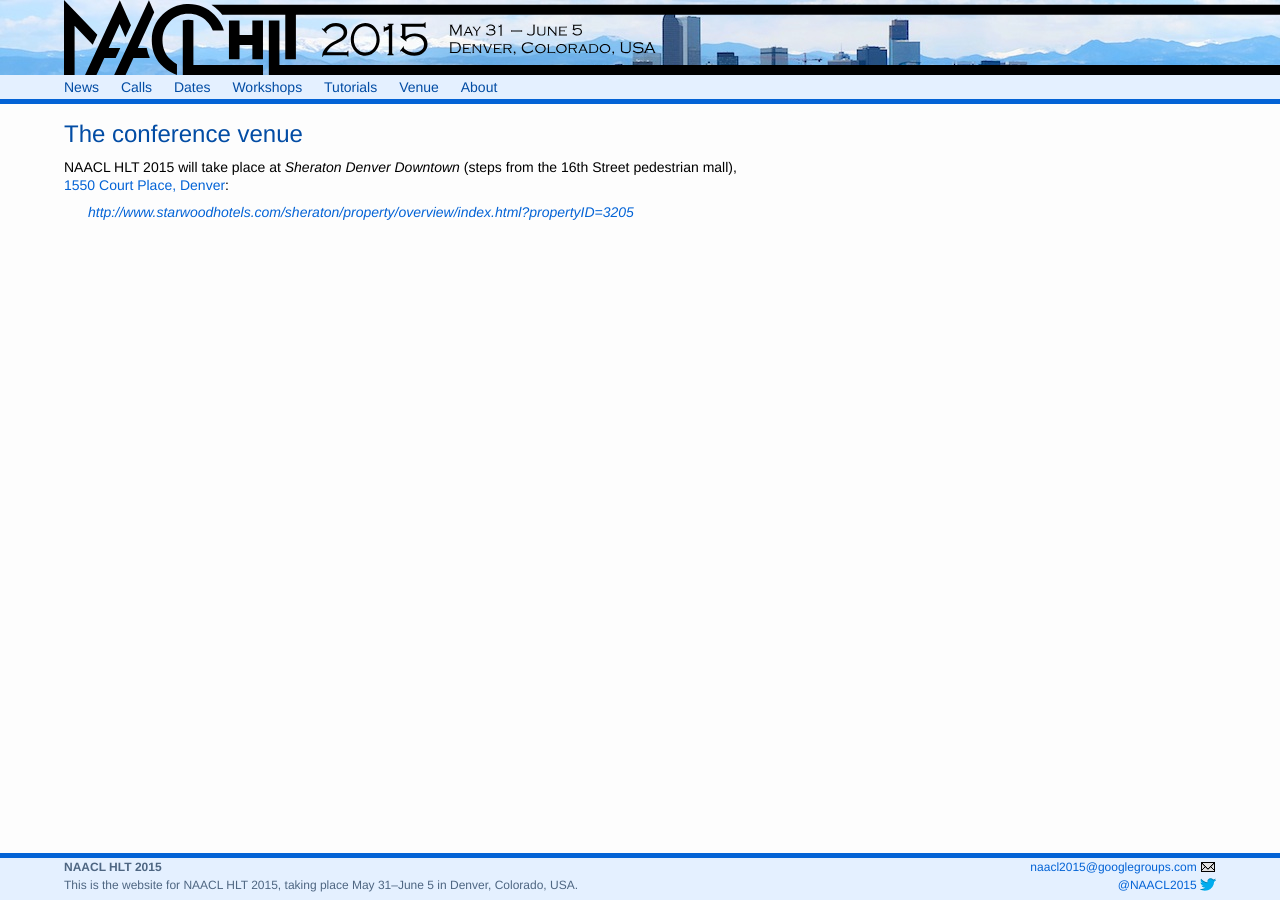
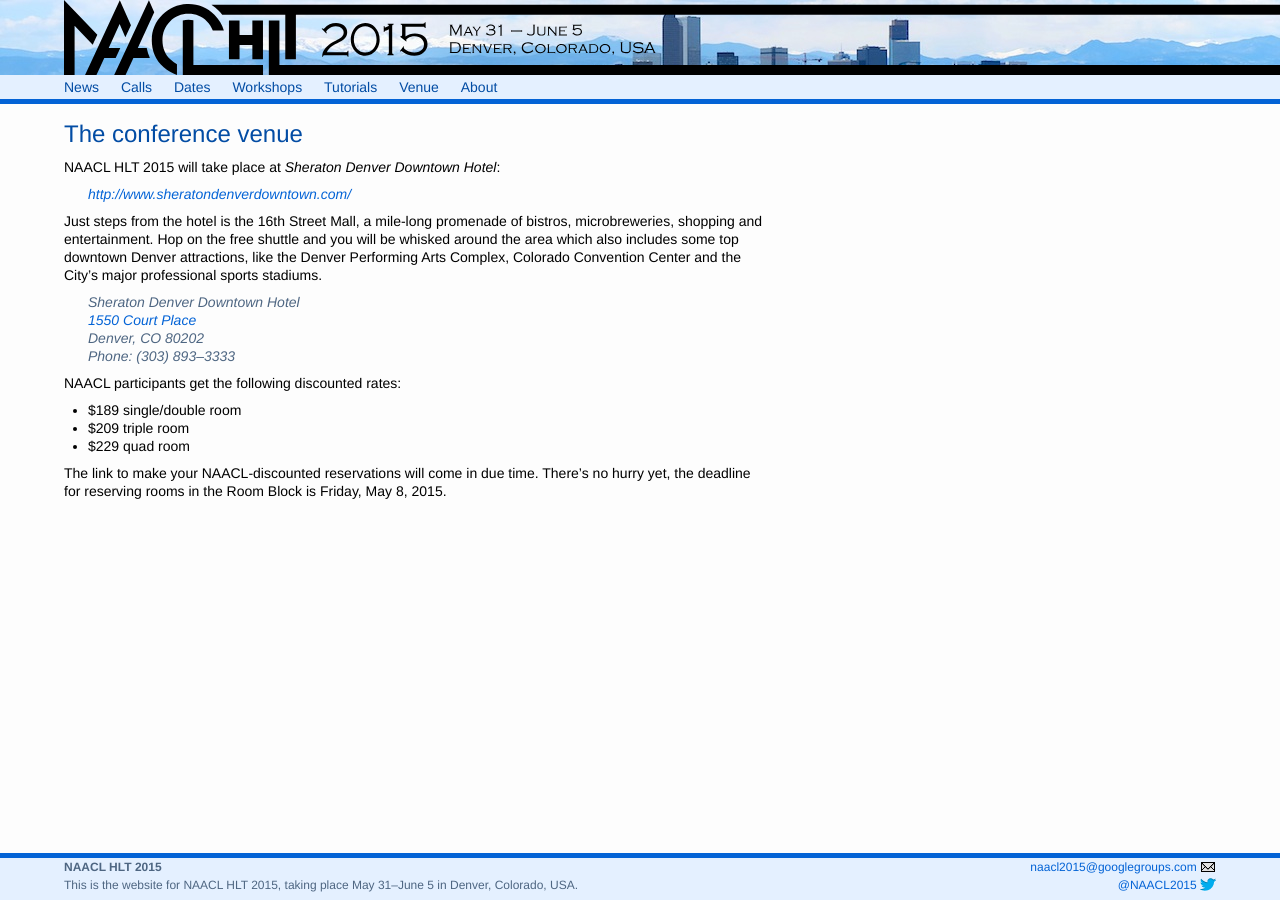
Before and after one commit to naacl-org/naacl-hlt-2015, a Jekyll site: the page built from venue.md, in a window 1280 px wide. Built offline with Jekyll 4.4.1, drawn with Linux system fonts in a browser that asks for light colours.

Commit message:
Updated hotel information

```diff
--- a/venue.md
+++ b/venue.md
@@ -4,8 +4,21 @@
 
 # The conference venue
 
-NAACL HLT 2015 will take place at
-*Sheraton Denver Downtown* (steps from the 16th Street pedestrian mall),
-[1550 Court Place, Denver](https://goo.gl/maps/plLYg):
+NAACL HLT 2015 will take place at *Sheraton Denver Downtown Hotel*:
 
-> <http://www.starwoodhotels.com/sheraton/property/overview/index.html?propertyID=3205>
+> <http://www.sheratondenverdowntown.com/>
+
+Just steps from the hotel is the 16th Street Mall, a mile-long promenade of bistros, microbreweries, shopping and entertainment. Hop on the free shuttle and you will be whisked around the area which also includes some top downtown Denver attractions, like the Denver Performing Arts Complex, Colorado Convention Center and the City’s major professional sports stadiums.
+
+> Sheraton Denver Downtown Hotel <br>
+> [1550 Court Place](https://goo.gl/maps/plLYg) <br>
+> Denver, CO 80202 <br>
+> *Phone*: (303) 893–3333
+
+NAACL participants get the following discounted rates:
+
+- $189 single/double room
+- $209 triple room
+- $229 quad room
+
+The link to make your NAACL-discounted reservations will come in due time. There's no hurry yet, the deadline for reserving rooms in the Room Block is Friday, May 8, 2015.
```
